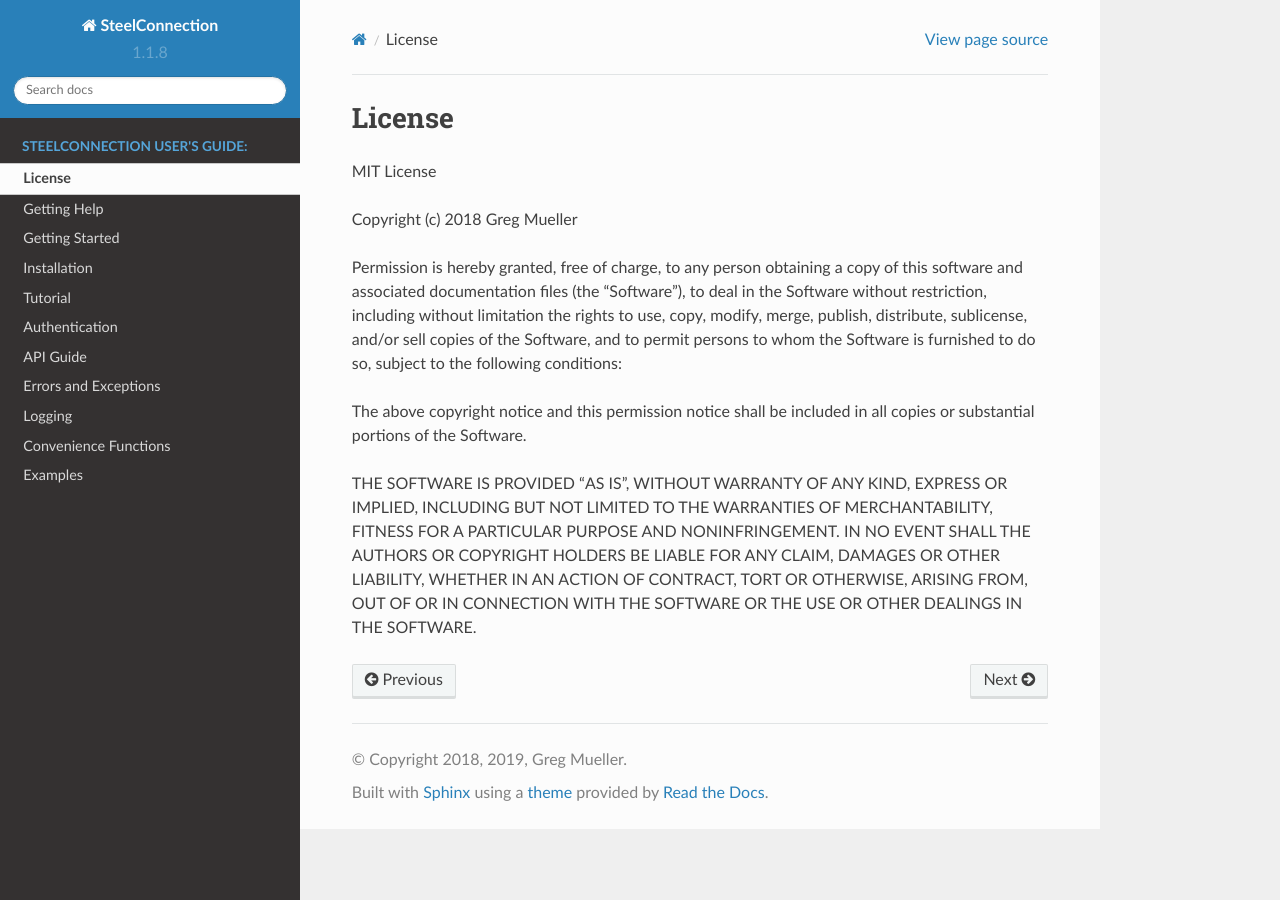
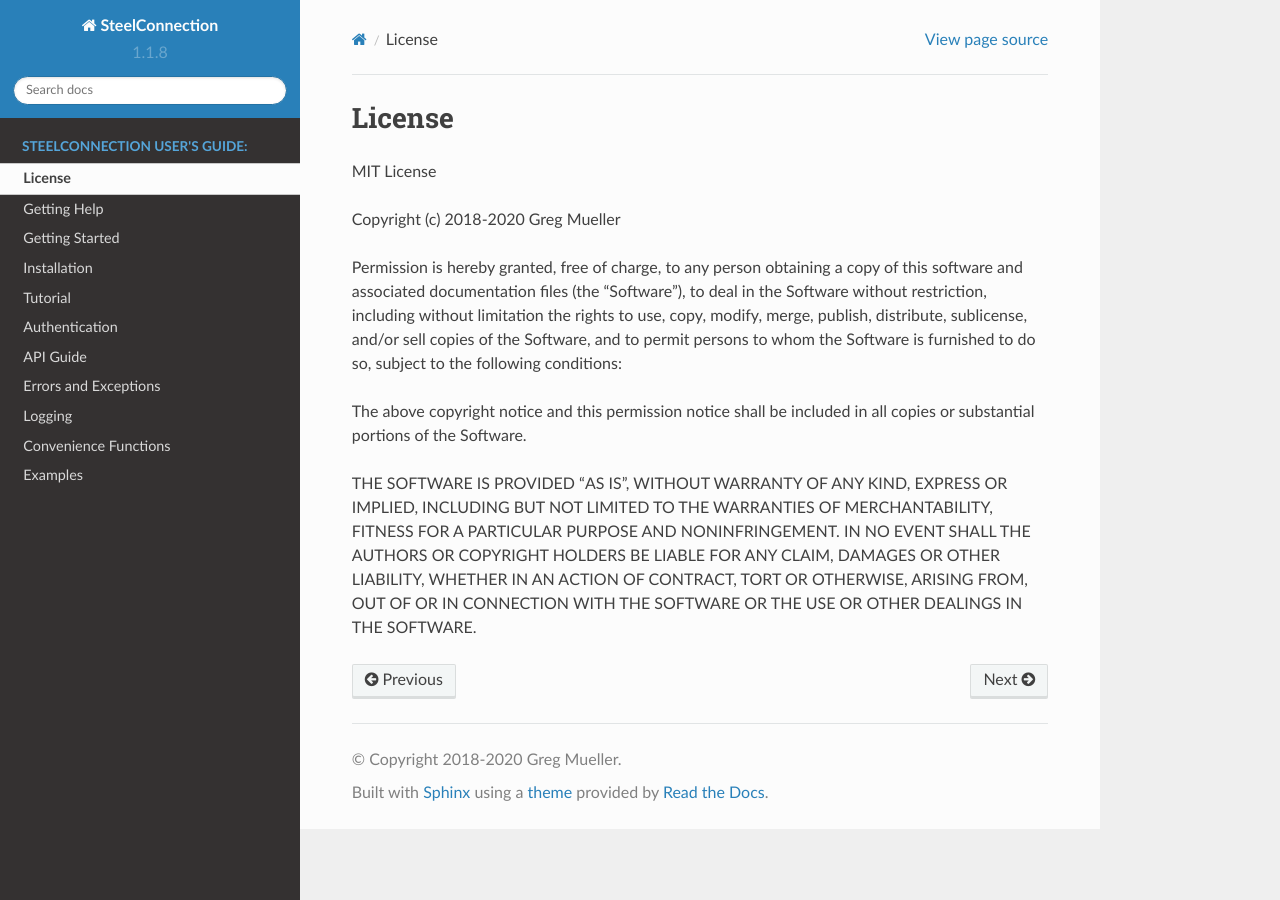
Before and after one commit to grelleum/SteelConnection, a Sphinx documentation site: the page built from docs/license.rst, in a window 1280 px wide. Built offline with Sphinx 7.4.7 and the Read the Docs theme 2.0.0, drawn with Linux system fonts in a browser that asks for light colours; the version number is read from the project's files by our own code.

Commit message:
Copyright 2018-2020.

```diff
--- a/docs/conf.py
+++ b/docs/conf.py
@@ -14,14 +14,15 @@
 #
 import os
 import sys
-sys.path.insert(0, os.path.abspath('..'))
+
+sys.path.insert(0, os.path.abspath(".."))
 
 import steelconnection
 
 # -- Project information -----------------------------------------------------
 
 project = "SteelConnection"
-copyright = "2018, 2019, Greg Mueller"
+copyright = "2018-2020 Greg Mueller"
 author = "Greg Mueller"
 
 # The short X.Y version
--- a/docs/license.rst
+++ b/docs/license.rst
@@ -3,7 +3,7 @@ License
 
 MIT License
 
-Copyright (c) 2018 Greg Mueller
+Copyright (c) 2018-2020 Greg Mueller
 
 Permission is hereby granted, free of charge, to any person obtaining a copy
 of this software and associated documentation files (the "Software"), to deal
```
Also changed, not shown: 1 other file.
